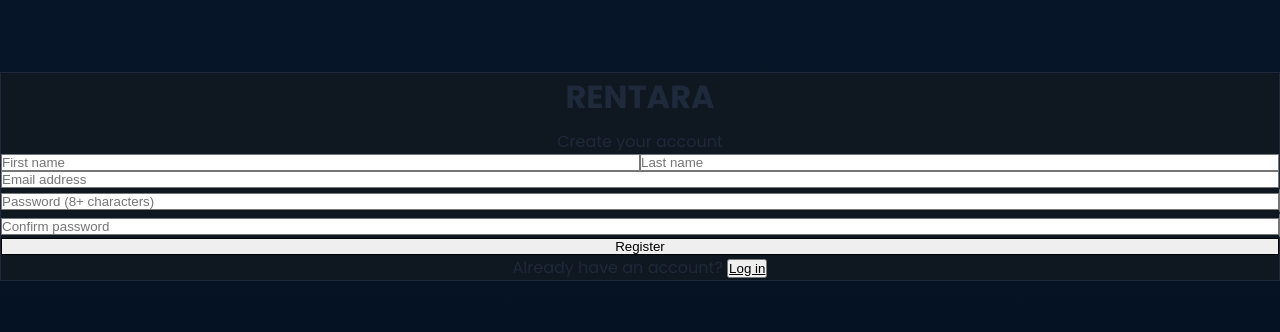
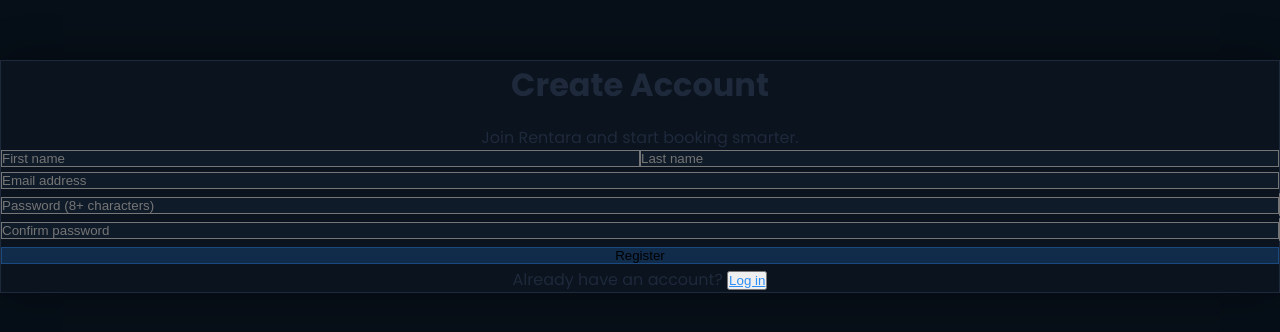
Before and after one commit to aggaditya2005/Last-minute-Rentara, a React (Vite) app in the folder my-app/: page /register in a window 1280 px wide. Shown: the part 224-556 px from the top of the page. Built offline with nearby package versions, Linux system fonts and the light colour scheme.

Commit message:
Update Register.jsx

```diff
--- a/my-app/src/assets/components/Register.jsx
+++ b/my-app/src/assets/components/Register.jsx
@@ -28,11 +28,11 @@
   const navigate = useNavigate();
 
   useEffect(() => {
-    let timer;
+    let t;
     if (resendTimer > 0) {
-      timer = setInterval(() => setResendTimer((s) => s - 1), 1000);
+      t = setInterval(() => setResendTimer((s) => s - 1), 1000);
     }
-    return () => clearInterval(timer);
+    return () => clearInterval(t);
   }, [resendTimer]);
 
   const startCheck = () => {
@@ -57,10 +57,7 @@
 
   useEffect(() => {
     return () => {
-      if (pollRef.current) {
-        clearInterval(pollRef.current);
-        pollRef.current = null;
-      }
+      if (pollRef.current) clearInterval(pollRef.current);
     };
   }, []);
 
@@ -69,32 +66,22 @@
     setError("");
     setInfo("");
 
-    if (!firstName.trim() || !lastName.trim()) {
-      return setError("Enter full name.");
-    }
-    if (password.length < 8) {
-      return setError("Password must be at least 8 characters.");
-    }
-    if (password !== confirm) {
-      return setError("Passwords do not match.");
-    }
+    if (!firstName.trim() || !lastName.trim()) return setError("Enter your full name.");
+    if (password.length < 8) return setError("Password must be at least 8 characters.");
+    if (password !== confirm) return setError("Passwords do not match.");
 
     setLoading(true);
 
     try {
-      const cred = await createUserWithEmailAndPassword(
-        auth,
-        email.trim(),
-        password
-      );
+      const cred = await createUserWithEmailAndPassword(auth, email.trim(), password);
 
       await updateProfile(cred.user, {
         displayName: `${firstName.trim()} ${lastName.trim()}`,
       });
 
       await setDoc(doc(db, "users", cred.user.uid), {
-        firstName: firstName.trim(),
-        lastName: lastName.trim(),
+        firstName,
+        lastName,
         email: email.trim(),
         uid: cred.user.uid,
         verified: false,
@@ -102,76 +89,72 @@
       });
 
       await sendEmailVerification(cred.user);
-      setInfo("Verification email sent. Please check your inbox.");
+      setInfo("Verification email sent. Check your inbox.");
       setResendTimer(60);
       startCheck();
     } catch (err) {
-      console.error("Registration error:", err);
+      console.error(err);
       setError("Registration failed. Try again.");
     } finally {
       setLoading(false);
     }
   };
 
+  const handleContinue = () => navigate("/services");
+
   const handleResend = async () => {
-    if (!auth.currentUser) return setError("No user session found.");
+    if (!auth.currentUser) return;
 
     try {
       await sendEmailVerification(auth.currentUser);
+      setResendTimer(60);
       setInfo("Verification email resent.");
-      setResendTimer(60);
-    } catch (err) {
-      console.error("Resend error:", err);
+    } catch {
       setError("Failed to resend email.");
     }
   };
 
-  const handleContinue = () => navigate("/services");
+  return (
+    <div className="min-h-screen flex items-center justify-center p-6 bg-[#060E17]">
+      <div className="w-full max-w-md p-10 rounded-3xl bg-[#0C1622]/70 backdrop-blur-xl border border-white/10 shadow-[0_0_40px_rgba(0,0,0,0.3)]">
 
-  return (
-    <div className="min-h-screen flex items-center justify-center bg-gradient-to-b from-[#08182a] to-[#031021] p-6">
-      <div className="w-full max-w-md p-8 rounded-3xl shadow-xl bg-[#0f1720] border border-white/10">
-
-        {/* Branding */}
-        <div className="mb-8 text-center">
-          <h1 className="text-3xl font-bold tracking-tight text-white">RENTARA</h1>
-          <p className="text-xs text-gray-400 mt-1">Create your account</p>
+        <div className="text-center mb-10">
+          <h1 className="text-4xl font-semibold tracking-tight text-white">Create Account</h1>
+          <p className="text-sm text-gray-400 mt-2">Join Rentara and start booking smarter.</p>
         </div>
 
-        <form onSubmit={handleRegister} className="flex flex-col space-y-5">
-          {/* Name */}
+        <form onSubmit={handleRegister} className="space-y-6">
+
           <div className="grid grid-cols-2 gap-3">
             <input
               placeholder="First name"
               value={firstName}
               onChange={(e) => setFirstName(e.target.value)}
-              className="p-3 rounded-xl bg-white/5 text-gray-100 border border-white/10 placeholder-gray-500 focus:outline-none"
+              className="p-3 bg-[#101B29] border border-white/10 rounded-xl text-gray-100 focus:ring-2 focus:ring-[#2E8EF7] outline-none"
             />
             <input
               placeholder="Last name"
               value={lastName}
               onChange={(e) => setLastName(e.target.value)}
-              className="p-3 rounded-xl bg-white/5 text-gray-100 border border-white/10 placeholder-gray-500 focus:outline-none"
+              className="p-3 bg-[#101B29] border border-white/10 rounded-xl text-gray-100 focus:ring-2 focus:ring-[#2E8EF7] outline-none"
             />
           </div>
 
-          {/* Email */}
           <input
             type="email"
             placeholder="Email address"
             value={email}
             onChange={(e) => setEmail(e.target.value)}
-            className="p-3 rounded-xl bg-white/5 text-gray-100 border border-white/10 placeholder-gray-500 focus:outline-none"
+            className="p-3 bg-[#101B29] border border-white/10 rounded-xl text-gray-100 focus:ring-2 focus:ring-[#2E8EF7] outline-none w-full"
           />
 
-          {/* Password */}
           <div className="relative">
             <input
               type={showPassword ? "text" : "password"}
               placeholder="Password (8+ characters)"
               value={password}
               onChange={(e) => setPassword(e.target.value)}
-              className="w-full p-3 pr-10 rounded-xl bg-white/5 text-gray-100 border border-white/10 placeholder-gray-500 focus:outline-none"
+              className="p-3 bg-[#101B29] border border-white/10 rounded-xl w-full text-gray-100 focus:ring-2 focus:ring-[#2E8EF7] outline-none"
             />
             <button
               type="button"
@@ -182,14 +165,13 @@
             </button>
           </div>
 
-          {/* Confirm Password */}
           <div className="relative">
             <input
               type={showConfirm ? "text" : "password"}
               placeholder="Confirm password"
               value={confirm}
               onChange={(e) => setConfirm(e.target.value)}
-              className="w-full p-3 pr-10 rounded-xl bg-white/5 text-gray-100 border border-white/10 placeholder-gray-500 focus:outline-none"
+              className="p-3 bg-[#101B29] border border-white/10 rounded-xl w-full text-gray-100 focus:ring-2 focus:ring-[#2E8EF7] outline-none"
             />
             <button
               type="button"
@@ -200,48 +182,42 @@
             </button>
           </div>
 
-          {/* Messages */}
-          {error && <div className="text-red-400 text-sm text-center">{error}</div>}
-          {info && <div className="text-green-400 text-sm text-center">{info}</div>}
+          {error && <div className="text-red-400 text-center text-sm">{error}</div>}
+          {info && <div className="text-green-400 text-center text-sm">{info}</div>}
 
-          {/* CTA */}
           <button
             type={verified ? "button" : "submit"}
             disabled={loading}
             onClick={verified ? handleContinue : undefined}
-            className={`w-full p-3 rounded-xl font-semibold bg-white/10 hover:bg-white/20 text-white border border-white/10 transition ${
-              loading ? "opacity-50 cursor-not-allowed" : ""
-            }`}
+            className="w-full p-3 bg-[#2E8EF7]/20 border border-[#2E8EF7]/30 text-white rounded-xl hover:bg-[#2E8EF7]/30 transition font-semibold text-md"
           >
             {loading ? "Processing..." : verified ? "Continue" : "Register"}
           </button>
 
-          {/* Resend */}
           {!verified && info && (
             <div className="text-xs text-gray-400 text-right">
               {resendTimer > 0 ? (
                 <>Resend available in {resendTimer}s</>
               ) : (
-                <button onClick={handleResend} className="underline text-gray-200">
+                <button onClick={handleResend} className="underline text-[#2E8EF7]">
                   Resend verification email
                 </button>
               )}
             </div>
           )}
 
-          {/* Switch */}
-          <div className="text-sm text-gray-400 text-center">
+          <p className="text-center text-sm text-gray-400">
             Already have an account?{" "}
             <button
               type="button"
               onClick={() =>
                 onSwitchToLogin ? onSwitchToLogin() : navigate("/login")
               }
-              className="underline text-gray-200"
+              className="text-[#2E8EF7] underline"
             >
               Log in
             </button>
-          </div>
+          </p>
         </form>
       </div>
     </div>
```
